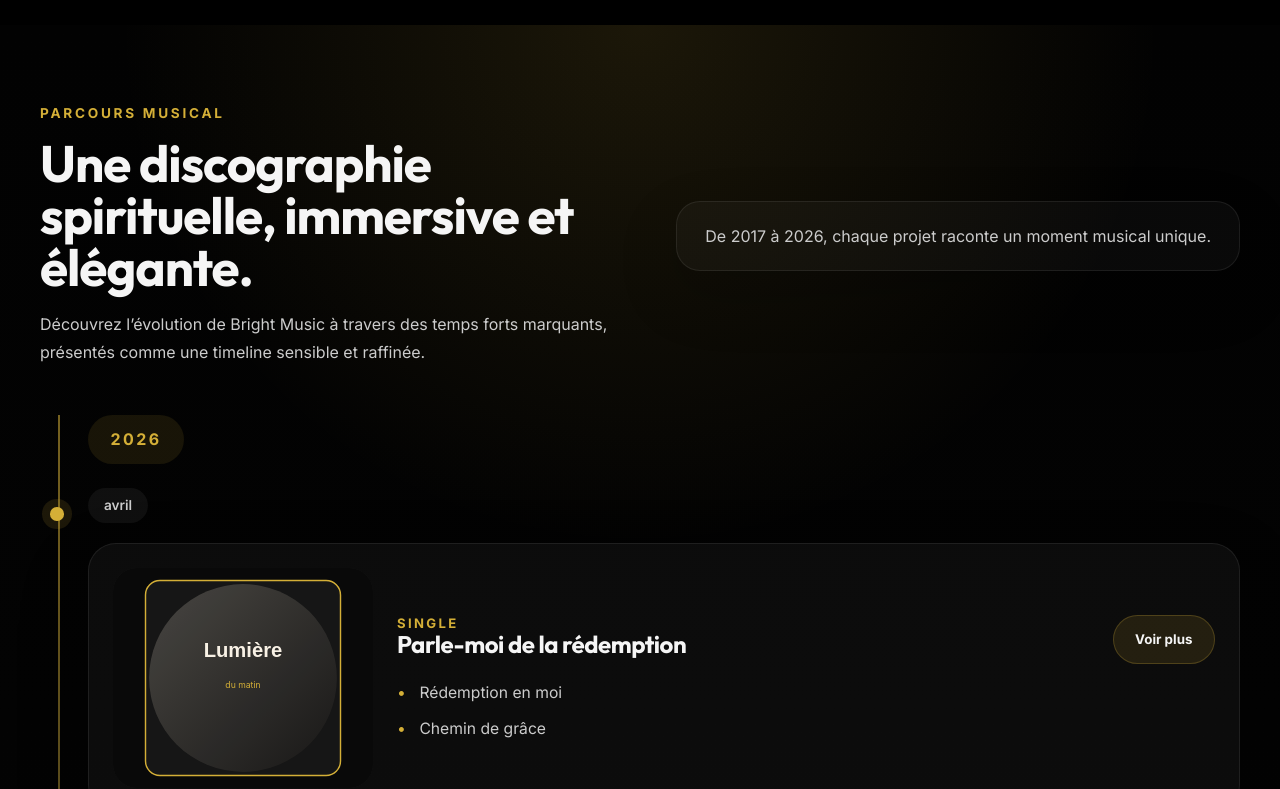
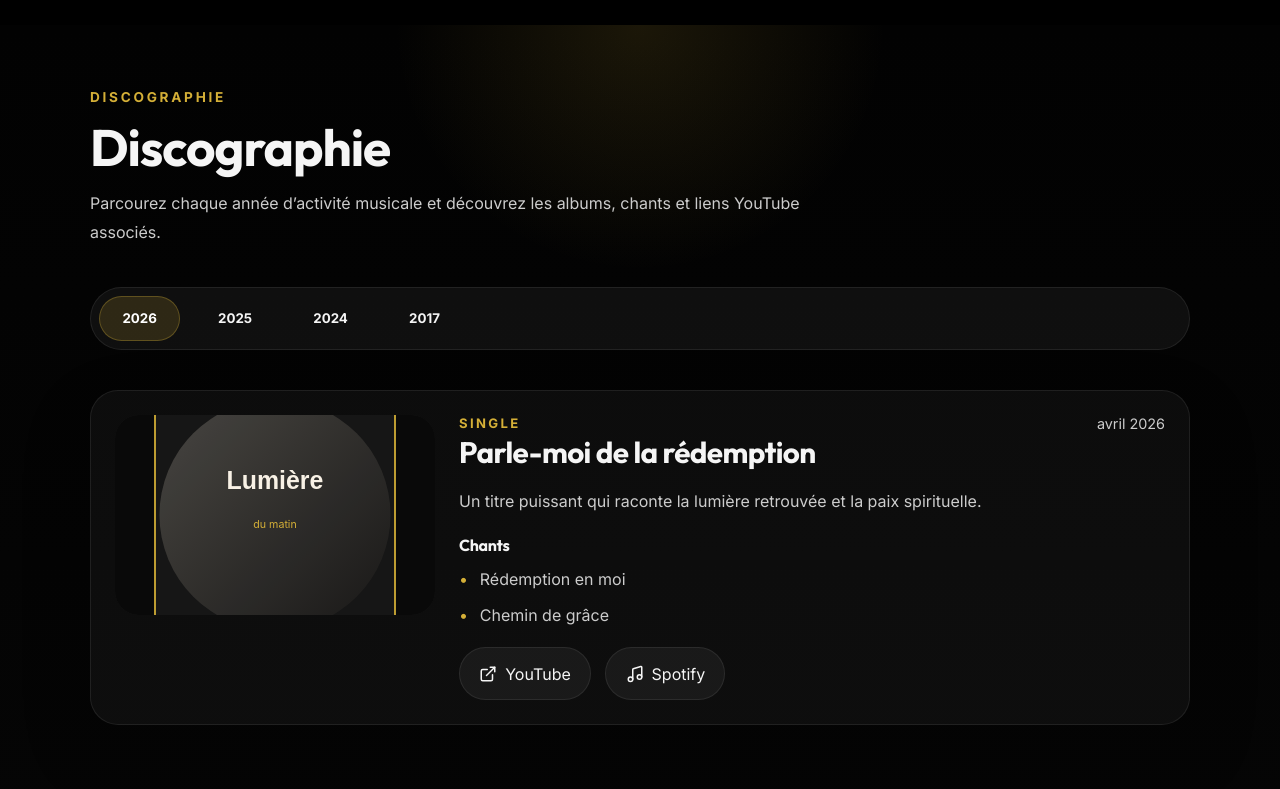
Before and after one commit to jknweb/brightmusic, a Next.js app: page / in a window 1280 px wide. Shown: the part 1840-2629 px from the top of the page. Built offline with nearby package versions, Linux system fonts and the light colour scheme.

Commit message:
Modification de la discothère

```diff
--- a/src/components/Videos.js
+++ b/src/components/Videos.js
@@ -2,31 +2,40 @@
 import { useEffect, useMemo, useRef, useState } from 'react';
 import Image from 'next/image';
 import styles from './Videos.module.css';
-import { ExternalLink, Music, Play } from 'lucide-react';
+import { ExternalLink, Music } from 'lucide-react';
 import discography from '@/data/discography.json';
-
-const monthFormatter = new Intl.DateTimeFormat('fr-FR', { month: 'long' });
 
 export default function Videos() {
   const [isVisible, setIsVisible] = useState(false);
-  const [activeAlbum, setActiveAlbum] = useState(null);
-  const [showAll, setShowAll] = useState(false);
+  const [activeYear, setActiveYear] = useState('');
   const sectionRef = useRef(null);
 
-  const sortedAlbums = useMemo(() => {
-    return [...discography].sort((a, b) => new Date(b.date) - new Date(a.date));
-  }, []);
+  const sortedAlbums = useMemo(
+    () => [...discography].sort((a, b) => new Date(b.date) - new Date(a.date)),
+    []
+  );
 
-  const albums = showAll ? sortedAlbums : sortedAlbums.slice(0, 4);
+  const years = useMemo(
+    () => [...new Set(sortedAlbums.map((album) => album.year))].sort((a, b) => Number(b) - Number(a)),
+    [sortedAlbums]
+  );
 
-  const albumsByYear = useMemo(() => {
-    return albums.reduce((acc, album) => {
-      const year = new Date(album.date).getFullYear();
+  const albumsByYear = useMemo(
+    () =>
+      sortedAlbums.reduce((acc, album) => {
+        const year = album.year;
         if (!acc[year]) acc[year] = [];
         acc[year].push(album);
         return acc;
-    }, {});
-  }, [albums]);
+      }, {}),
+    [sortedAlbums]
+  );
+
+  useEffect(() => {
+    if (!activeYear && years.length) {
+      setActiveYear(years[0]);
+    }
+  }, [years, activeYear]);
 
   useEffect(() => {
     const observer = new IntersectionObserver(
@@ -46,6 +55,8 @@ export default function Videos() {
     return () => observer.disconnect();
   }, []);
 
+  const selectedAlbums = activeYear ? albumsByYear[activeYear] || [] : [];
+
   return (
     <section
       id="discographie"
@@ -55,135 +66,84 @@ export default function Videos() {
       <div className={styles.inner}>
         <div className={styles.top}>
           <div className={styles.titleGroup}>
-            <span className={styles.label}>Parcours musical</span>
-            <h2 className={styles.title}>Une discographie spirituelle, immersive et élégante.</h2>
+            <span className={styles.label}>Discographie</span>
+            <h2 className={styles.title}>Discographie</h2>
             <p className={styles.description}>
-              Découvrez l’évolution de Bright Music à travers des temps forts marquants, présentés comme une timeline
-              sensible et raffinée.
+              Parcourez chaque année d’activité musicale et découvrez les albums, chants et liens YouTube associés.
             </p>
-          </div>
-          <div className={styles.note}>
-            <p>De 2017 à 2026, chaque projet raconte un moment musical unique.</p>
           </div>
         </div>
 
-        <div className={styles.timeline}>
-          {Object.entries(albumsByYear)
-            .sort((a, b) => Number(b[0]) - Number(a[0]))
-            .map(([year, yearAlbums]) => (
-              <div key={year} className={styles.yearGroup}>
-                <div className={styles.yearHeader}>
-                  <span className={styles.yearLabel}>{year}</span>
+        <div className={styles.tabs}>
+          {years.map((year) => (
+            <button
+              key={year}
+              type="button"
+              className={`${styles.tabButton} ${activeYear === year ? styles.tabActive : ''}`}
+              onClick={() => setActiveYear(year)}
+            >
+              {year}
+            </button>
+          ))}
         </div>
-                <div className={styles.yearCards}>
-                  {yearAlbums.map((album) => (
-                    <article key={album.id} className={styles.timelineItem}>
-                      <div className={styles.metaBadge}>
-                        {monthFormatter.format(new Date(album.date))}
-                      </div>
-                      <div className={styles.card}>
-                        <div className={styles.cover}>
+
+        <div className={styles.albumsGrid}>
+          {selectedAlbums.length > 0 ? (
+            selectedAlbums.map((album) => (
+              <article key={album.id} className={styles.albumCard}>
+                <div className={styles.albumCover}>
                   <Image
                     src={album.cover}
                     alt={album.title}
                     fill
-                            sizes="240px"
+                    sizes="(max-width: 768px) 100vw, 320px"
                     style={{ objectFit: 'cover' }}
                   />
-                          <div className={styles.playOverlay}>
-                            <Play size={20} />
                 </div>
-                        </div>
-
-                        <div className={styles.cardBody}>
-                          <div className={styles.cardHeader}>
+                <div className={styles.albumBody}>
+                  <div className={styles.albumHeader}>
                     <div>
                       <p className={styles.albumLabel}>{album.label}</p>
                       <h3 className={styles.albumTitle}>{album.title}</h3>
                     </div>
-                            <button
-                              type="button"
-                              className={styles.moreButton}
-                              onClick={() => setActiveAlbum(album)}
-                            >
-                              Voir plus
-                            </button>
-                          </div>
-
-                          <ul className={styles.trackList}>
-                            {album.tracks.slice(0, 2).map((track) => (
-                              <li key={track} className={styles.trackItem}>{track}</li>
-                            ))}
-                          </ul>
-                        </div>
-                      </div>
-                    </article>
-                  ))}
-                </div>
-              </div>
-            ))}
-        </div>
-
-        <div className={styles.footer}>
-          <button
-            type="button"
-            className={styles.btnBottom}
-            onClick={() => setShowAll((current) => !current)}
-          >
-            {showAll ? 'Voir moins de projets' : 'Voir toute la discographie'}
-          </button>
-        </div>
-      </div>
-
-      {activeAlbum && (
-        <div className={styles.modalOverlay} onClick={() => setActiveAlbum(null)}>
-          <div className={styles.modal} onClick={(event) => event.stopPropagation()}>
-            <div className={styles.modalHeader}>
-              <div>
-                <p className={styles.modalYear}>{new Date(activeAlbum.date).toLocaleDateString('fr-FR', {
+                    <span className={styles.albumDate}>
+                      {new Date(album.date).toLocaleDateString('fr-FR', {
                         month: 'long',
                         year: 'numeric',
-                })}</p>
-                <h3 className={styles.modalTitle}>{activeAlbum.title}</h3>
+                      })}
+                    </span>
                   </div>
-              <button className={styles.modalClose} type="button" onClick={() => setActiveAlbum(null)}>
-                Fermer
-              </button>
-            </div>
+                  <p className={styles.albumDescription}>{album.description}</p>
 
-            <div className={styles.modalBody}>
-              <div className={styles.modalCover}>
-                <Image
-                  src={activeAlbum.cover}
-                  alt={activeAlbum.title}
-                  fill
-                  sizes="100vw"
-                  style={{ objectFit: 'cover' }}
-                />
-              </div>
-              <div className={styles.modalContent}>
-                <p className={styles.modalDescription}>{activeAlbum.description}</p>
-                <div className={styles.modalTracks}>
-                  <h4>Titres clés</h4>
+                  <div className={styles.albumTracks}>
+                    <h4>Chants</h4>
                     <ul>
-                    {activeAlbum.tracks.map((track) => (
+                      {album.tracks.map((track) => (
                         <li key={track}>{track}</li>
                       ))}
                     </ul>
                   </div>
-                <div className={styles.modalLinks}>
-                  <a href={activeAlbum.links.spotify} target="_blank" rel="noopener noreferrer">
+
+                  <div className={styles.albumLinks}>
+                    {album.links.youtube && (
+                      <a href={album.links.youtube} target="_blank" rel="noopener noreferrer">
+                        <ExternalLink size={18} /> YouTube
+                      </a>
+                    )}
+                    {album.links.spotify && (
+                      <a href={album.links.spotify} target="_blank" rel="noopener noreferrer">
                         <Music size={18} /> Spotify
                       </a>
-                  <a href={activeAlbum.links.youtube} target="_blank" rel="noopener noreferrer">
-                    <ExternalLink size={18} /> YouTube
-                  </a>
+                    )}
                   </div>
                 </div>
+              </article>
+            ))
+          ) : (
+            <p className={styles.emptyMessage}>Aucun album disponible pour cette année.</p>
+          )}
         </div>
       </div>
-        </div>
-      )}
     </section>
   );
 }
--- a/src/components/Videos.module.css
+++ b/src/components/Videos.module.css
@@ -1,6 +1,6 @@
 .section {
   position: relative;
-  padding: 5rem 1.5rem 3rem;
+  padding: 4rem 1.5rem 3rem;
   min-height: 100vh;
   background: radial-gradient(circle at top, rgba(212, 175, 55, 0.12), transparent 24%),
     linear-gradient(180deg, #020202 0%, #050505 100%);
@@ -15,17 +15,15 @@
 }
 
 .inner {
-  max-width: 1200px;
+  max-width: 1100px;
   margin: 0 auto;
   display: grid;
-  gap: 3rem;
+  gap: 2.5rem;
 }
 
 .top {
   display: grid;
   gap: 1.5rem;
-  align-items: center;
-  grid-template-columns: minmax(0, 1fr) auto;
 }
 
 .titleGroup {
@@ -42,9 +40,9 @@
 }
 
 .title {
-  font-size: clamp(2.4rem, 4vw, 3.6rem);
+  font-size: clamp(2.2rem, 5vw, 3.2rem);
   line-height: 1.02;
-  max-width: 760px;
+  max-width: 720px;
 }
 
 .description {
@@ -54,158 +52,75 @@
   font-size: 1rem;
 }
 
-.note {
-  align-self: center;
-  color: var(--gray-light);
+.tabs {
+  display: flex;
+  flex-wrap: wrap;
+  gap: 0.9rem;
+  padding: 0.5rem;
+  border-radius: 999px;
+  background: rgba(255, 255, 255, 0.05);
   border: 1px solid rgba(255, 255, 255, 0.08);
-  padding: 1.5rem 1.75rem;
-  border-radius: 24px;
-  background: rgba(255, 255, 255, 0.03);
-  box-shadow: 0 24px 60px rgba(0, 0, 0, 0.2);
+  overflow-x: auto;
+  scrollbar-width: none;
 }
 
-.timeline {
-  position: relative;
-  display: grid;
-  gap: 3rem;
-  padding-left: 0;
+.tabs::-webkit-scrollbar {
+  display: none;
 }
 
-.timeline::before {
-  content: '';
-  position: absolute;
-  left: 1.1rem;
-  top: 0;
-  bottom: 0;
-  width: 2px;
-  background: linear-gradient(180deg, rgba(212, 175, 55, 0.55), rgba(255, 255, 255, 0.08));
+.tabButton {
+  padding: 0.85rem 1.4rem;
+  border-radius: 999px;
+  border: 1px solid transparent;
+  background: transparent;
+  color: var(--foreground);
+  font-weight: 700;
+  transition: background 0.25s ease, border-color 0.25s ease, color 0.25s ease;
+  white-space: nowrap;
 }
 
-.yearGroup {
-  position: relative;
-  padding-left: 3rem;
+.tabActive {
+  background: rgba(212, 175, 55, 0.16);
+  border-color: rgba(212, 175, 55, 0.3);
+  color: #fff;
 }
 
-.yearHeader {
-  position: relative;
-  margin-bottom: 1.5rem;
-}
-
-.yearLabel {
-  display: inline-flex;
-  align-items: center;
-  justify-content: center;
-  min-width: 6rem;
-  padding: 0.9rem 1.2rem;
-  border-radius: 999px;
-  background: rgba(212, 175, 55, 0.1);
-  color: var(--accent);
-  font-weight: 700;
-  letter-spacing: 0.15em;
-  text-transform: uppercase;
-}
-
-.yearCards {
+.albumsGrid {
   display: grid;
   gap: 1.5rem;
 }
 
-.timelineItem {
-  position: relative;
+.albumCard {
   display: grid;
-  gap: 1.25rem;
-}
-
-.metaBadge {
-  display: inline-flex;
-  align-items: center;
-  padding: 0.6rem 1rem;
-  border-radius: 999px;
-  background: rgba(255, 255, 255, 0.05);
-  color: var(--gray-light);
-  font-size: 0.85rem;
-  font-weight: 600;
-  width: fit-content;
-}
-
-.timelineItem::before {
-  content: '';
-  position: absolute;
-  left: -2.35rem;
-  top: 1.2rem;
-  width: 0.85rem;
-  height: 0.85rem;
-  border-radius: 50%;
-  background: var(--accent);
-  box-shadow: 0 0 0 8px rgba(212, 175, 55, 0.12);
-}
-
-.yearMarker {
-  display: none;
-}
-
-.yearMarker span {
-  display: inline-block;
-  font-size: 1.5rem;
-  font-weight: 800;
-  color: var(--accent);
-  letter-spacing: -0.04em;
-}
-
-.card {
-  display: grid;
-  grid-template-columns: 260px 1fr;
+  grid-template-columns: 1fr;
   gap: 1.5rem;
-  align-items: center;
   padding: 1.5rem;
   border-radius: 28px;
   background: rgba(255, 255, 255, 0.04);
   border: 1px solid rgba(255, 255, 255, 0.08);
-  box-shadow: 0 28px 70px rgba(0, 0, 0, 0.24);
-  transition: transform 0.35s ease, border-color 0.35s ease, box-shadow 0.35s ease;
+  box-shadow: 0 28px 70px rgba(0, 0, 0, 0.18);
 }
 
-.card:hover {
-  transform: translateY(-5px);
-  border-color: rgba(212, 175, 55, 0.22);
-  box-shadow: 0 38px 90px rgba(0, 0, 0, 0.28);
-}
-
-.cover {
+.albumCover {
   position: relative;
   width: 100%;
-  min-height: 220px;
+  aspect-ratio: 16 / 10;
   border-radius: 24px;
   overflow: hidden;
   background: rgba(255, 255, 255, 0.05);
 }
 
-.playOverlay {
-  position: absolute;
-  inset: 0;
+.albumBody {
   display: grid;
-  place-items: center;
-  color: rgba(255, 255, 255, 0.9);
-  font-size: 1.05rem;
-  background: linear-gradient(180deg, transparent 45%, rgba(0, 0, 0, 0.32) 100%);
-  opacity: 0;
-  transition: opacity 0.25s ease;
+  gap: 1.2rem;
 }
 
-.card:hover .playOverlay {
-  opacity: 1;
-}
-
-.cardBody {
-  display: grid;
-  gap: 1rem;
-}
-
-.cardHeader {
+.albumHeader {
   display: flex;
   justify-content: space-between;
   gap: 1rem;
   align-items: flex-start;
+  flex-wrap: wrap;
 }
 
 .albumLabel {
@@ -217,205 +132,90 @@
 }
 
 .albumTitle {
-  font-size: 1.5rem;
-  line-height: 1.1;
+  font-size: 1.85rem;
+  line-height: 1.05;
+  margin-top: 0.4rem;
 }
 
-.moreButton {
-  padding: 0.95rem 1.35rem;
-  border-radius: 999px;
-  color: var(--foreground);
-  background: rgba(212, 175, 55, 0.12);
-  border: 1px solid rgba(212, 175, 55, 0.24);
-  font-weight: 700;
-  transition: transform 0.25s ease, background 0.25s ease;
+.albumDate {
+  color: var(--gray-light);
+  font-size: 0.9rem;
+  min-width: fit-content;
 }
 
-.moreButton:hover {
-  transform: translateY(-1px);
-  background: rgba(212, 175, 55, 0.18);
+.albumDescription {
+  color: var(--gray-light);
+  line-height: 1.75;
 }
 
-.trackList {
+.albumTracks {
   display: grid;
-  gap: 0.7rem;
+  gap: 0.8rem;
+}
+
+.albumTracks h4 {
+  font-size: 1rem;
+  color: var(--foreground);
+  margin: 0;
+}
+
+.albumTracks ul {
   list-style: none;
   padding: 0;
   margin: 0;
+  display: grid;
+  gap: 0.6rem;
 }
 
-.trackItem {
+.albumTracks li {
   color: var(--gray-light);
-  font-size: 0.98rem;
+  padding-left: 1.3rem;
+  position: relative;
   line-height: 1.6;
-  position: relative;
-  padding-left: 1.4rem;
 }
 
-.trackItem::before {
+.albumTracks li::before {
   content: '•';
   position: absolute;
   left: 0;
   color: var(--accent);
 }
 
-.footer {
+.albumLinks {
   display: flex;
-  justify-content: center;
+  flex-wrap: wrap;
+  gap: 0.9rem;
 }
 
-.btnBottom {
-  padding: 1rem 2.5rem;
-  border-radius: 999px;
-  border: 1px solid rgba(212, 175, 55, 0.3);
-  background: rgba(255, 255, 255, 0.04);
-  color: var(--foreground);
-  font-weight: 700;
-  transition: all 0.25s ease;
-}
-
-.btnBottom:hover {
-  transform: translateY(-1px);
-  background: rgba(212, 175, 55, 0.12);
-}
-
-.modalOverlay {
-  position: fixed;
-  inset: 0;
-  background: rgba(0, 0, 0, 0.78);
-  display: grid;
-  place-items: center;
-  padding: 1.5rem;
-  z-index: 300;
-}
-
-.modal {
-  width: min(900px, 100%);
-  max-height: min(90vh, 900px);
-  overflow: hidden;
-  border-radius: 28px;
-  background: rgba(8, 8, 8, 0.98);
-  border: 1px solid rgba(255, 255, 255, 0.08);
-  box-shadow: 0 40px 120px rgba(0, 0, 0, 0.45);
-  display: grid;
-  gap: 1.5rem;
-  animation: fadeIn 0.25s ease;
-}
-
-.modalHeader {
-  display: flex;
-  justify-content: space-between;
-  gap: 1rem;
-  align-items: flex-start;
-  padding: 1.5rem;
-}
-
-.modalYear {
-  color: var(--accent);
-  text-transform: uppercase;
-  letter-spacing: 0.18em;
-  font-size: 0.82rem;
-  margin-bottom: 0.4rem;
-}
-
-.modalTitle {
-  font-size: clamp(2rem, 3vw, 2.6rem);
-  line-height: 1.05;
-}
-
-.modalClose {
-  padding: 0.9rem 1.3rem;
-  border-radius: 18px;
-  background: rgba(255, 255, 255, 0.05);
-  color: var(--foreground);
-  border: 1px solid rgba(255, 255, 255, 0.08);
-}
-
-.modalClose:hover {
-  background: rgba(212, 175, 55, 0.14);
-}
-
-.modalBody {
-  display: grid;
-  gap: 1.5rem;
-  padding: 0 1.5rem 1.5rem;
-}
-
-.modalCover {
-  position: relative;
-  width: 100%;
-  aspect-ratio: 16 / 10;
-  border-radius: 24px;
-  overflow: hidden;
-  background: rgba(255, 255, 255, 0.03);
-}
-
-.modalContent {
-  display: grid;
-  gap: 1rem;
-}
-
-.modalDescription {
-  color: var(--gray-light);
-  line-height: 1.8;
-}
-
-.modalTracks h4 {
-  margin-bottom: 0.75rem;
-  font-size: 1rem;
-  color: var(--foreground);
-}
-
-.modalTracks ul {
-  list-style: none;
-  padding: 0;
-  margin: 0;
-  display: grid;
-  gap: 0.65rem;
-}
-
-.modalTracks li {
-  color: var(--gray-light);
-  padding-left: 1.2rem;
-  position: relative;
-}
-
-.modalTracks li::before {
-  content: '•';
-  position: absolute;
-  left: 0;
-  color: var(--accent);
-}
-
-.modalLinks {
-  display: flex;
-  flex-wrap: wrap;
-  gap: 1rem;
-}
-
-.modalLinks a {
+.albumLinks a {
   display: inline-flex;
   align-items: center;
   gap: 0.5rem;
-  padding: 0.9rem 1.3rem;
+  padding: 0.95rem 1.2rem;
   border-radius: 999px;
   background: rgba(255, 255, 255, 0.05);
   color: var(--foreground);
   border: 1px solid rgba(255, 255, 255, 0.08);
-  transition: background 0.2s ease;
+  transition: background 0.25s ease, transform 0.25s ease;
 }
 
-.modalLinks a:hover {
+.albumLinks a:hover {
   background: rgba(212, 175, 55, 0.14);
+  transform: translateY(-1px);
 }
 
-@media (max-width: 980px) {
-  .card {
-    grid-template-columns: 1fr;
-  }
+.emptyMessage {
+  color: var(--gray-light);
+  padding: 2rem 1.5rem;
+  border-radius: 24px;
+  background: rgba(255, 255, 255, 0.03);
+  border: 1px solid rgba(255, 255, 255, 0.08);
+}
 
-  .cover {
-    min-height: 260px;
+@media (min-width: 900px) {
+  .albumCard {
+    grid-template-columns: 320px 1fr;
+    align-items: flex-start;
   }
 }
 
@@ -428,51 +228,22 @@
     grid-template-columns: 1fr;
   }
 
-  .note {
-    padding: 1.25rem 1.5rem;
-  }
-
-  .timeline {
-    padding-left: 0;
-  }
-
-  .timeline::before {
-    display: none;
-  }
-
-  .timelineItem {
-    padding-left: 0;
-  }
-
-  .timelineItem::before {
-    display: none;
-  }
-
-  .yearMarker {
-    position: static;
-    text-align: left;
-    margin-bottom: 0.5rem;
-  }
-
-  .card {
-    padding: 1.25rem;
-  }
-
-  .modal {
-    max-height: 95vh;
+  .tabs {
+    gap: 0.7rem;
   }
 }
 
 @media (max-width: 520px) {
   .title {
-    font-size: 2.6rem;
+    font-size: 2.4rem;
   }
 
-  .card {
+  .albumCard {
+    padding: 1.25rem;
     border-radius: 22px;
   }
 
-  .moreButton, .modalClose {
+  .albumLinks a {
     width: 100%;
     justify-content: center;
   }
```
Lines whose indentation alone changed are shown as unchanged.
